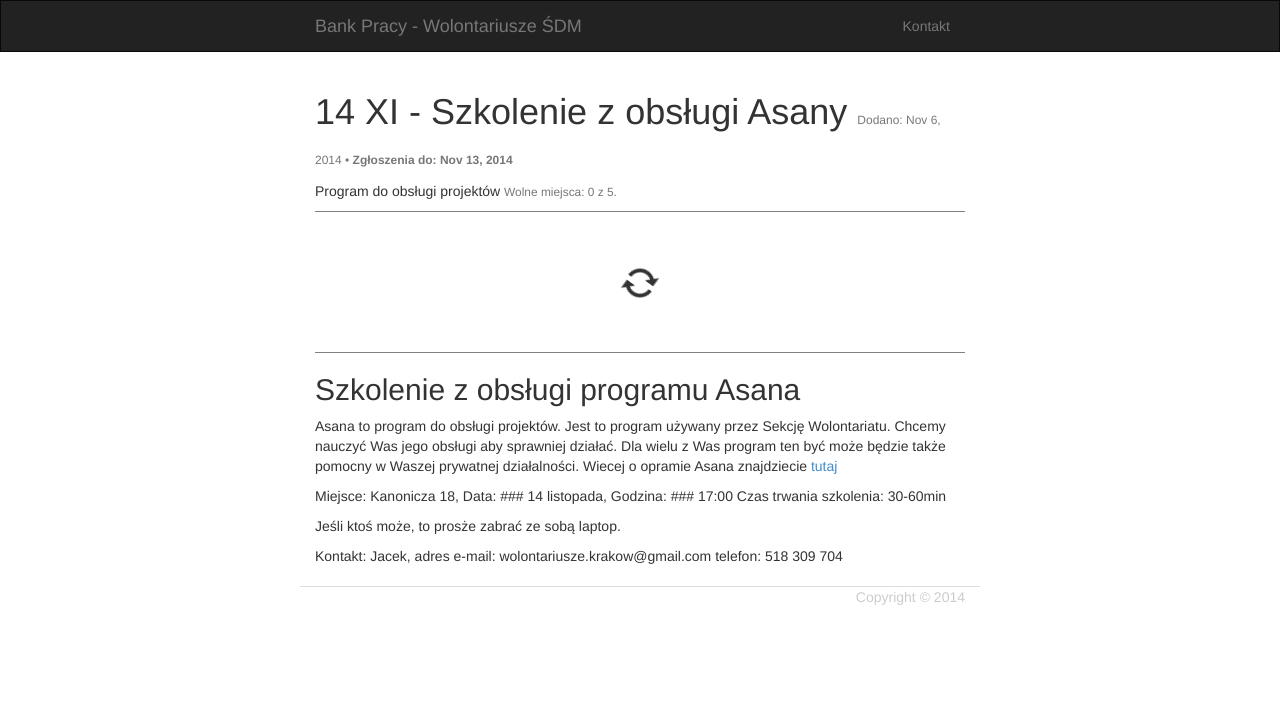
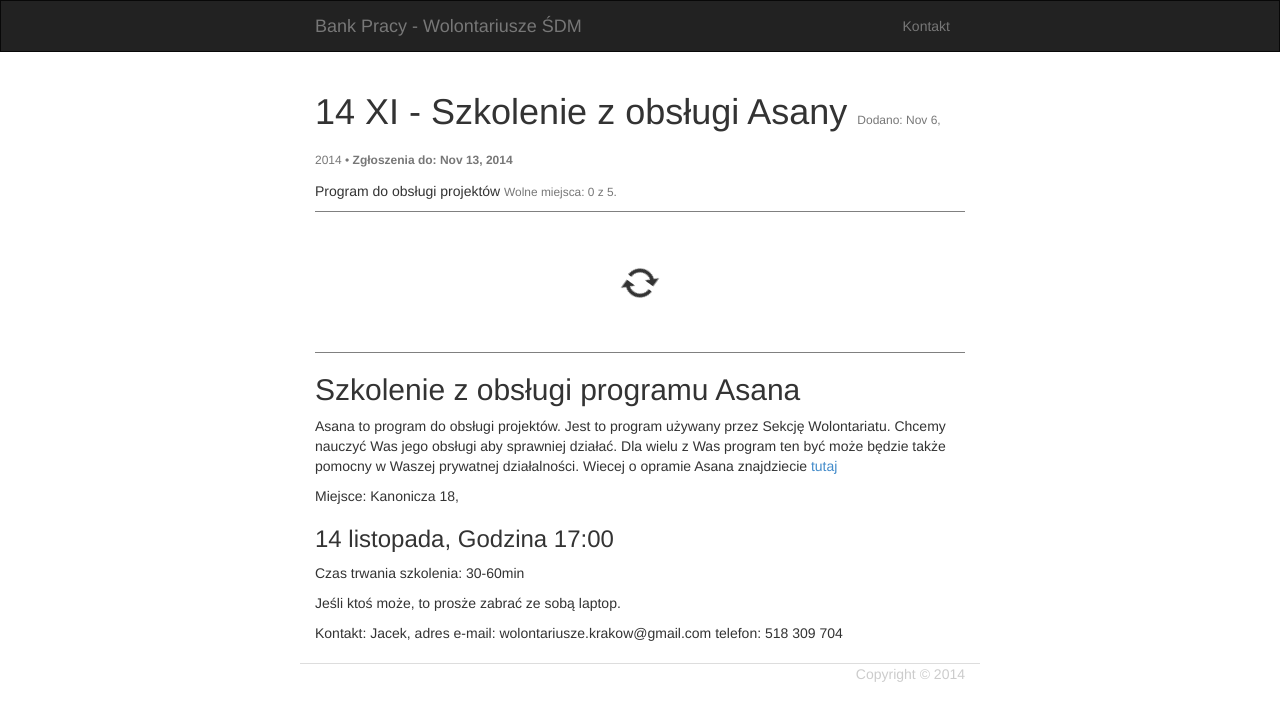
Before and after one commit to Krakow2016/tablica, a Jekyll site: the page built from _posts/2014-11-06-14-xi-szkolenie-z-obs-ugi-asany.md, in a window 1280 px wide. Shown: the top 721 px of the page. Built offline with Jekyll 4.4.1, drawn with Linux system fonts in a browser that asks for light colours; some of the changed lines change nothing that is shown.

Commit message:
Updated 2014-11-06-14-xi-szkolenie-z-obs-ugi-asany.md

```diff
--- a/_posts/2014-11-06-14-xi-szkolenie-z-obs-ugi-asany.md
+++ b/_posts/2014-11-06-14-xi-szkolenie-z-obs-ugi-asany.md
@@ -17,8 +17,7 @@
 Wiecej o opramie Asana znajdziecie [tutaj](https://asana.com/guide/learn)
 
 Miejsce: Kanonicza 18,
-Data: ### 14 listopada,
-Godzina: ### 17:00
+### 14 listopada, Godzina 17:00
 Czas trwania szkolenia: 30-60min
 
 Jeśli ktoś może, to prosże zabrać ze sobą laptop.
```
